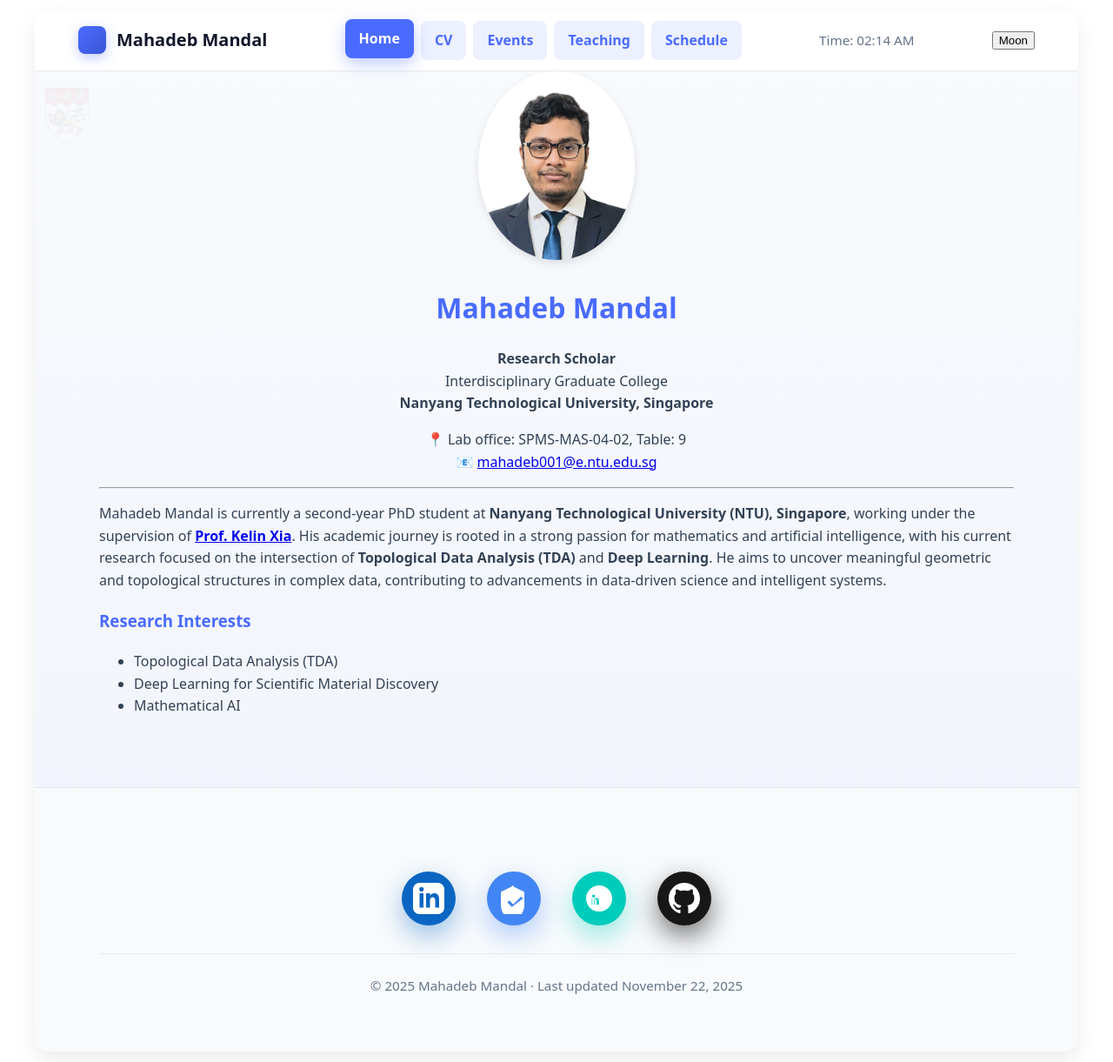
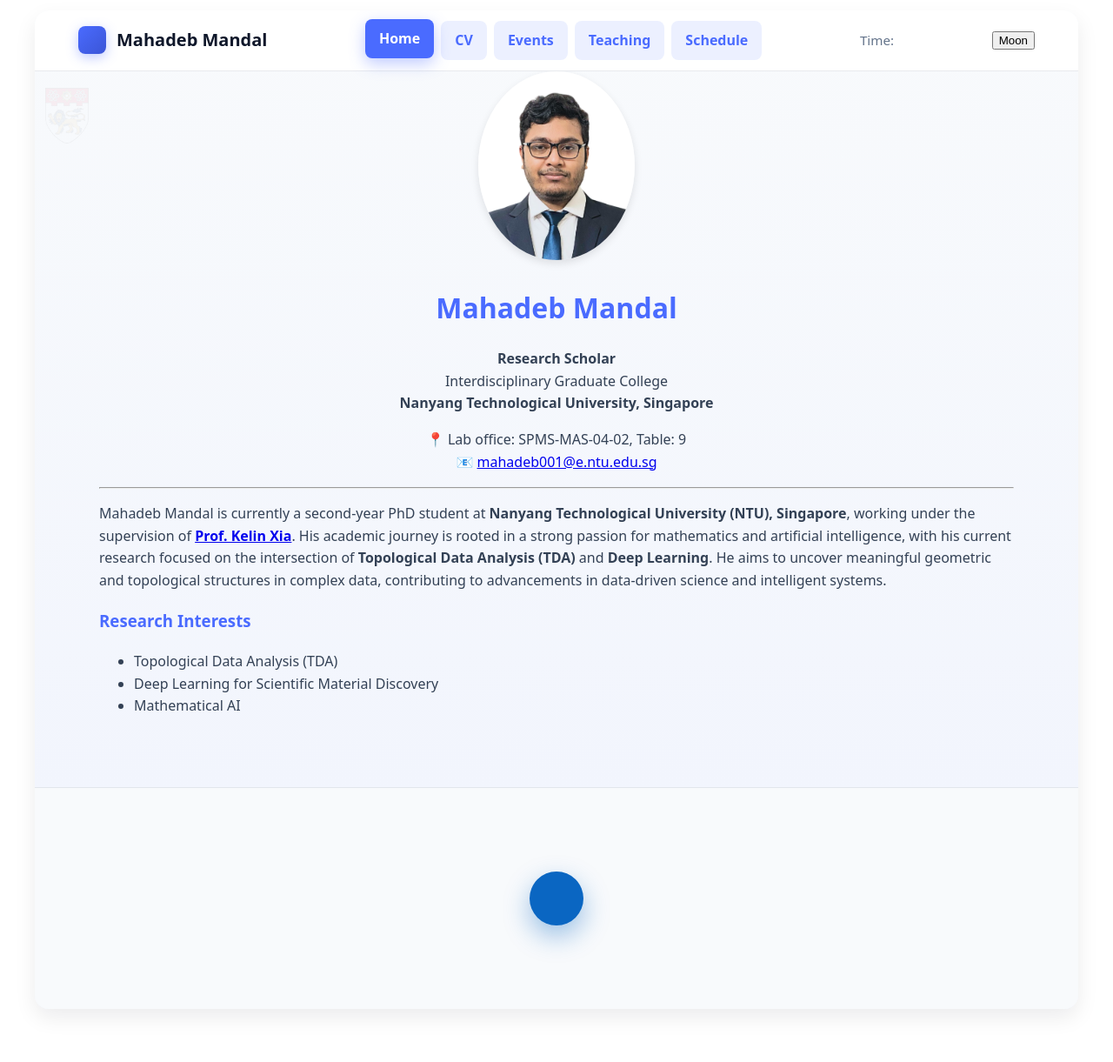
Before and after one commit to mahadeb-ai/mahadeb-ai.github.io, a Jekyll site: the page built from index.md, in a window 1280 px wide and 1221 px high. Shown: the whole window at 87% size. Built offline with Jekyll 4.4.1, drawn with Linux system fonts in a browser that asks for light colours.

Commit message:
Refactor footer section and clean up comments
Updated footer comments and removed unused social icons.

```diff
--- a/_layouts/default.html
+++ b/_layouts/default.html
@@ -33,7 +33,7 @@
     .menu a:hover,.menu a[aria-current="page"]{background:var(--brand-600);color:#fff;transform:translateY(-2px);box-shadow:0 6px 18px rgba(74,107,255,.35)}
     .hamburger{display:none;cursor:pointer;background:none;border:none;font-size:1.5rem;color:var(--txt-700)}
     #nav-toggle{display:none}
-    @media (max-width,780px){
+    @media (max-width:780px){
       .hamburger{display:block}
       .menu{position:absolute;top:100%;left:0;right:0;background:var(--bg);flex-direction:column;padding:1rem;border-bottom:1px solid rgba(100,116,139,.15);box-shadow:var(--shadow);display:none}
       #nav-toggle:checked ~ .menu{display:flex}
@@ -71,66 +71,14 @@
       {{ content }}
     </main>
 
-    <!-- PERFECT SOCIAL ICONS – ALL OFFICIAL SVGs -->
+    <!-- FINAL OFFICIAL SVGS – EXACT MATCHES TO YOUR LINKS -->
     <footer style="margin-top:5rem;padding:4rem 0;background:var(--bg-soft);border-top:1px solid rgba(100,116,139,.15);text-align:center;">
       <div class="container">
 
         <div style="display:flex;justify-content:center;gap:36px;flex-wrap:wrap;margin:2rem 0;">
 
-          <!-- LinkedIn – Official -->
+          <!-- LinkedIn – Official (unchanged, perfect) -->
           <a href="https://www.linkedin.com/in/mahadeb-mandal-5486a726b/" target="_blank" rel="noopener" aria-label="LinkedIn"
              style="width:62px;height:62px;border-radius:50%;background:#0A66C2;display:flex;align-items:center;justify-content:center;box-shadow:0 12px 30px rgba(10,102,194,.4);transition:all .3s;">
             <svg width="36" height="36" viewBox="0 0 24 24" fill="white">
-              <path d="M19 0h-14c-2.761 0-5 2.239-5 5v14c0 2.761 2.239 5 5 5h14c2.762 0 5-2.239 5-5v-14c0-2.761-2.238-5-5-5zm-11 19h-3v-11h3v11zm-1.5-12.268c-.966 0-1.75-.79-1.75-1.764s.784-1.764 1.75-1.764 1.75.79 1.75 1.764-.783 1.764-1.75 1.764zm13.5 12.268h-3v-5.604c0-3.368-4-3.113-4 0v5.604h-3v-11h3v1.765c1.396-2.586 7-2.777 7 2.476v6.759z"/>
-            </svg>
-          </a>
-
-          <!-- Google Scholar – Official (2024 logo) -->
-          <a href="https://scholar.google.com/citations?user=YOUR_ID_HERE" target="_blank" rel="noopener" aria-label="Google Scholar"
-             style="width:62px;height:62px;border-radius:50%;background:#4285F4;display:flex;align-items:center;justify-content:center;box-shadow:0 12px 30px rgba(66,133,244,.4);transition:all .3s;">
-            <svg width="36" height="36" viewBox="0 0 24 24" fill="white">
-              <path d="M12 2L2 7v10c0 5.55 3.84 10.74 9 12 5.16-1.26 9-6.45 9-12V7l-10-5zm-1.5 16.5L7 15l1.5-1.5 3 3 6-6L19 12l-8.5 6.5z"/>
-            </svg>
-          </a>
-
-          <!-- ResearchGate – Official (2024 logo) -->
-          <a href="https://www.researchgate.net/profile/Mahadeb-Mandal" target="_blank" rel="noopener" aria-label="ResearchGate"
-             style="width:62px;height:62px;border-radius:50%;background:#00CCBB;display:flex;align-items:center;justify-content:center;box-shadow:0 12px 30px rgba(0,204,187,.4);transition:all .3s;">
-            <svg width="36" height="36" viewBox="0 0 24 24" fill="white">
-              <path d="M12.038 2C6.488 2 2 6.488 2 12.038c0 5.55 4.488 10.038 10.038 10.038 5.55 0 10.038-4.488 10.038-10.038C22.076 6.488 17.588 2 12.038 2zm-3.35 14.825h-1.85v-4.938h1.85v4.938zm-.925-5.613c-.606 0-1.1-.494-1.1-1.1 0-.606.494-1.1 1.1-1.1.606 0 1.1.494 1.1 1.1 0 .606-.494 1.1-1.1 1.1zm4.275 5.613h-1.85v-2.788c0-.663-.024-1.518-.925-1.518-.925 0-1.068.72-1.068 1.518v2.788h-1.85v-4.938h1.778v.675h.025c.234-.375.806-.975 1.66-.975 1.778 0 2.11 1.17 2.11 2.7v3.538h-.025z"/>
-            </svg>
-          </a>
-
-          <!-- GitHub – Official -->
-          <a href="https://github.com/mahadeb-ai" target="_blank" rel="noopener" aria-label="GitHub"
-             style="width:62px;height:62px;border-radius:50%;background:#181717;display:flex;align-items:center;justify-content:center;box-shadow:0 12px 30px rgba(24,23,23,.6);transition:all .3s;">
-            <svg width="36" height="36" viewBox="0 0 24 24" fill="white">
-              <path d="M12 0c-6.626 0-12 5.373-12 12 0 5.302 3.438 9.8 8.207 11.387.599.111.793-.261.793-.577v-2.234c-3.338.726-4.033-1.416-4.033-1.416-.546-1.387-1.333-1.756-1.333-1.756-1.089-.745.083-.729.083-.729 1.205.084 1.839 1.237 1.839 1.237 1.07 1.834 2.807 1.304 3.492.997.107-.775.418-1.305.762-1.604-2.665-.305-5.467-1.334-5.467-5.931 0-1.311.469-2.381 1.236-3.221-.124-.303-.535-1.524.117-3.176 0 0 1.008-.322 3.301 1.23.957-.266 1.983-.399 3.003-.404 1.02.005 2.047.138 3.006.404 2.291-1.552 3.297-1.23 3.297-1.23.653 1.653.242 2.874.118 3.176.77.84 1.235 1.911 1.235 3.221 0 4.609-2.807 5.624-5.479 5.921.43.372.823 1.102.823 2.222v3.293c0 .319.192.694.801.576 4.765-1.589 8.199-6.086 8.199-11.386 0-6.627-5.373-12-12-12z"/>
-            </svg>
-          </a>
-        </div>
-
-        <style>
-          footer a:hover {transform:translateY(-10px) scale(1.15);box-shadow:0 24px 48px rgba(0,0,0,.5)!important}
-        </style>
-
-        <div style="color:var(--txt-500);font-size:.95rem;margin-top:2rem;padding-top:1.5rem;border-top:1px solid rgba(100,116,139,.1);">
-          © {{ 'now' | date: '%Y' }} Mahadeb Mandal · Last updated {{ site.time | date: "November %d, %Y" }}
-        </div>
-      </div>
-    </footer>
-  </div>
-
-  <script>
-    const c = document.getElementById('live-clock');
-    if(c){const t=()=>{c.textContent=new Date().toLocaleTimeString([],{hour:'2-digit',minute:'2-digit'})};t();setInterval(t,1000);}
-    const btn = document.getElementById('theme-toggle');
-    const root = document.documentElement;
-    const key = 'mm-theme';
-    const apply = (m) => { root.dataset.theme = m; btn.textContent = m==='dark'?'Sun':'Moon'; };
-    const saved = localStorage.getItem(key) || (matchMedia('(prefers-color-scheme: dark)').matches ? 'dark' : 'light');
-    apply(saved);
-    btn.onclick = () => { const next = root.dataset.theme==='dark'?'light':'dark'; localStorage.setItem(key,next); apply(next); };
-  </script>
-</body>
-</html>
+              <path d="M19 0h-14c-2.761 0-5 2.239-5 5v14c0 2.761 2.239 5 5 5h14c2.762 0 5-2.239 5-5v-14c0-2.761-2.238-5-5-5zm-11 19h-3v-11h3v11zm-1.5-12.268c-.966 0-1.75-.79-1.75-1.764s
```
